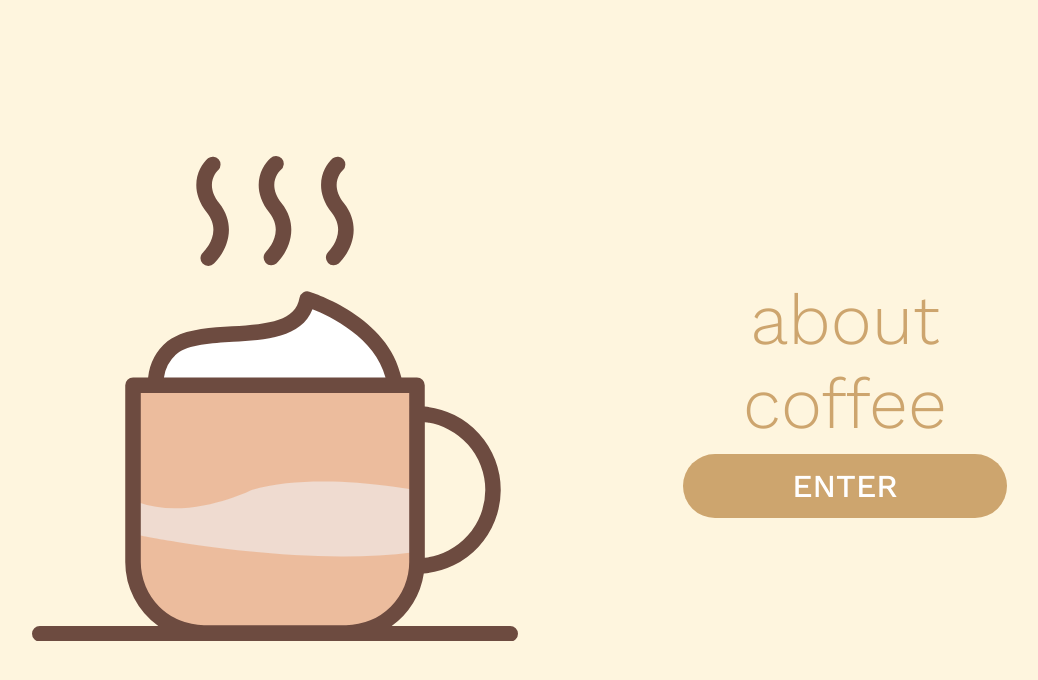
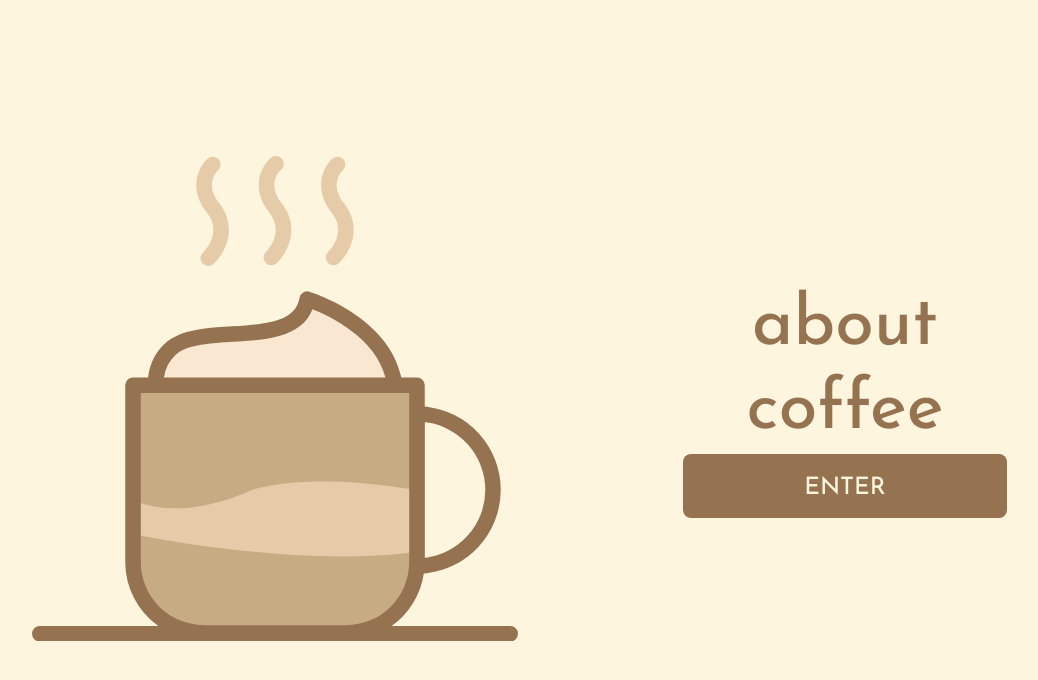
Before and after one commit to desslinga/about-coffee, a React (Create React App) app: page / in a window 1280 px wide. Shown: the top 680 px of the page, without its empty margins (80-1118 px from the left). Built offline with nearby package versions, Linux system fonts and the light colour scheme.

Commit message:
Fixed colour of coffee and button in landing

```diff
--- a/src/components/App.js
+++ b/src/components/App.js
@@ -14,7 +14,7 @@ class App extends React.Component {
               <img className="coffee-image" src={coffeeLanding}/>
             </div>
             <div className="col-12 col-sm-6 align-center">
-              <h1 className="title">about <br/> coffee</h1>
+              <h1 className="title">about<br/>coffee</h1>
               <button className="btn btn-big">
                 ENTER
               </button>
--- a/src/styles/fonts.scss
+++ b/src/styles/fonts.scss
@@ -1,5 +1,5 @@
 h1 {
   font-size: 70px;
-  color: $tan;
+  color: $p-accent;
   font-weight: 300;
 }
--- a/src/styles/global-variables.scss
+++ b/src/styles/global-variables.scss
@@ -1,3 +1,6 @@
+@import url('https://fonts.googleapis.com/css?family=Quicksand:400,700|Tenor+Sans');
+@import url('https://fonts.googleapis.com/css?family=Reem+Kufi');
+
 // screen sizes
 $screen-sm-min: 576px;
 $screen-md-min: 768px;
@@ -9,9 +12,17 @@ $dark-blue: #2A313F;
 $light-cream: #FEF5DE;
 $tan: #CDA56E;
 $tanner: #b28e5c;
+$brown: #957351;
+$browner: #7C6146;
+
+$p-accent: $brown;
+$p-accent-darker: $browner;
+$p-primary: $light-cream;
 
 // fonts
-$font-main: 'Work Sans', sans-serif;
+//$font-main: 'Work Sans', sans-serif;
+//$font-main: 'Tenor Sans', sans-serif;
+$font-main: 'Reem Kufi', sans-serif;
 
 // animations
 $slow-ease: 0.7s ease all;
--- a/src/styles/styles.scss
+++ b/src/styles/styles.scss
@@ -28,13 +28,14 @@ html, body {
   & .btn-big {
     height: 4rem;
     width: 60%;
-    border-radius: 2rem;
-    background-color: $tan;
-    color: white;
-    font-size: 2rem;
+    border-radius: 0.5rem;
+    background-color: $p-accent;
+    color: $p-primary;
+    line-height: 3rem;
+    font-size: 1.5rem;
     font-weight: 400;
     &:hover {
-      background-color: $tanner;
+      background-color: $p-accent-darker;
     }
   }
 }
```
Also changed, not shown: src/assets/coffee.svg.
